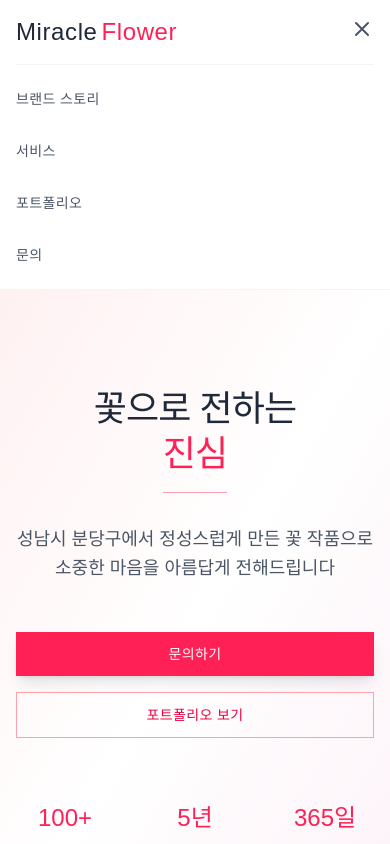
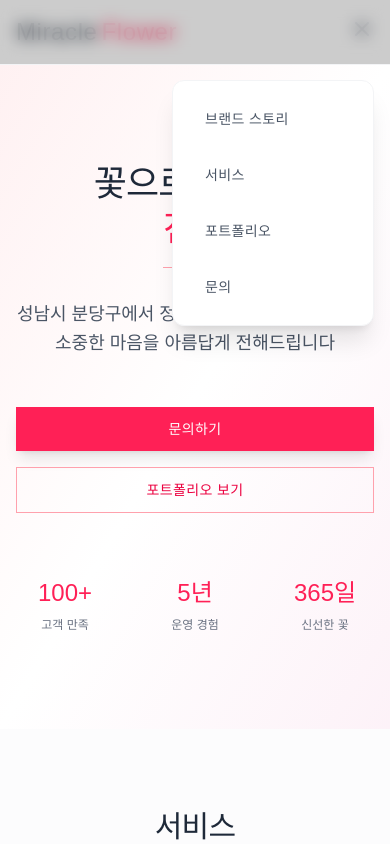
Before and after one commit to apple77y/miracle, a Next.js app: page / in a window 390 px wide. Both pictures are taken after a click on the button "메뉴 열기". Shown: the top 844 px of the page. Built offline with nearby package versions, Linux system fonts and the light colour scheme.

Commit message:
Update header menu to render floating

```diff
--- a/package.json
+++ b/package.json
@@ -34,8 +34,7 @@
   },
   "lint-staged": {
     "*.{js,jsx,ts,tsx}": [
-      "npm run lint",
-      "npm run type-check"
+      "eslint --fix"
     ]
   }
 }
--- a/src/components/Header.tsx
+++ b/src/components/Header.tsx
@@ -14,7 +14,7 @@ export default function Header() {
   };
 
   return (
-    <header className="relative bg-white/95 backdrop-blur-sm border-b border-gray-100 sticky top-0 z-50">
+    <header className="bg-white/95 backdrop-blur-sm border-b border-gray-100 sticky top-0 z-50">
       <div className="max-w-6xl mx-auto px-4 sm:px-6 lg:px-8">
         <div className="flex justify-between items-center py-4">
           <div className="flex items-center">
@@ -52,42 +52,52 @@ export default function Header() {
           </div>
         </div>
 
-        {/* Mobile Navigation */}
-        {isMenuOpen && (
-          <div className="md:hidden border-t border-gray-100 bg-white/95 backdrop-blur-sm">
-            <nav className="py-4 space-y-4">
+      </div>
+
+      {/* Mobile Navigation - Floating Menu */}
+      {isMenuOpen && (
+        <>
+          {/* Backdrop */}
+          <div
+            className="fixed inset-0 bg-black/20 backdrop-blur-sm z-40 md:hidden"
+            onClick={closeMenu}
+          />
+
+          {/* Floating Menu */}
+          <div className="fixed top-20 right-4 bg-white rounded-xl shadow-xl border border-gray-100 z-50 md:hidden animate-in slide-in-from-top-2 duration-200">
+            <nav className="py-4 px-6 space-y-3 min-w-[200px]">
               <a
                 href="#about"
                 onClick={closeMenu}
-                className="block text-sm text-gray-600 hover:text-rose-500 transition-colors font-medium tracking-wide py-2"
+                className="block text-sm text-gray-600 hover:text-rose-500 transition-colors font-medium tracking-wide py-3 px-2 rounded-lg hover:bg-rose-50"
               >
                 브랜드 스토리
               </a>
               <a
                 href="#services"
                 onClick={closeMenu}
-                className="block text-sm text-gray-600 hover:text-rose-500 transition-colors font-medium tracking-wide py-2"
+                className="block text-sm text-gray-600 hover:text-rose-500 transition-colors font-medium tracking-wide py-3 px-2 rounded-lg hover:bg-rose-50"
               >
                 서비스
               </a>
               <a
                 href="#gallery"
                 onClick={closeMenu}
-                className="block text-sm text-gray-600 hover:text-rose-500 transition-colors font-medium tracking-wide py-2"
+                className="block text-sm text-gray-600 hover:text-rose-500 transition-colors font-medium tracking-wide py-3 px-2 rounded-lg hover:bg-rose-50"
               >
                 포트폴리오
               </a>
               <a
                 href="#contact"
                 onClick={closeMenu}
-                className="block text-sm text-gray-600 hover:text-rose-500 transition-colors font-medium tracking-wide py-2"
+                className="block text-sm text-gray-600 hover:text-rose-500 transition-colors font-medium tracking-wide py-3 px-2 rounded-lg hover:bg-rose-50"
               >
                 문의
               </a>
             </nav>
           </div>
-        )}
-      </div>
+        </>
+      )}
     </header>
   );
 }
```
